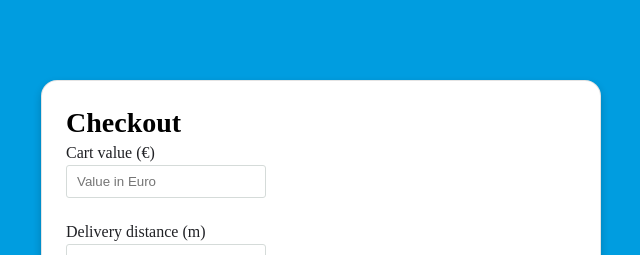
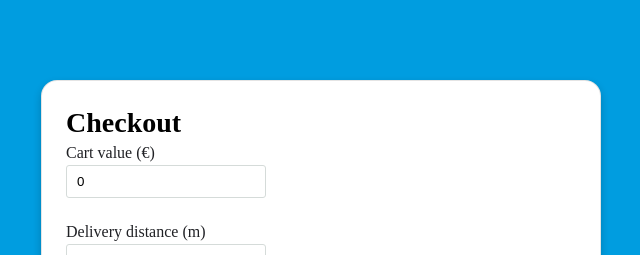
Before and after one commit to alinaincodeland/wolt-delivery-fee-calculator, a React (Create React App) app: page / in a window 1280 px wide. Shown: the top 255 px of the page, without its empty margins (319-959 px from the left). Built offline with nearby package versions, Linux system fonts and the light colour scheme.

Commit message:
Deleted unnecessary files from public folder

```diff
--- a/public/index.html
+++ b/public/index.html
@@ -24,20 +24,9 @@
       work correctly both with client-side routing and a non-root public URL.
       Learn how to configure a non-root public URL by running `npm run build`.
     -->
-    <title>React App</title>
+    <title>Wolt Delivery Fee Calculator</title>
   </head>
   <body>
-    <noscript>You need to enable JavaScript to run this app.</noscript>
     <div id="root"></div>
-    <!--
-      This HTML file is a template.
-      If you open it directly in the browser, you will see an empty page.
-
-      You can add webfonts, meta tags, or analytics to this file.
-      The build step will place the bundled scripts into the <body> tag.
-
-      To begin the development, run `npm start` or `yarn start`.
-      To create a production bundle, use `npm run build` or `yarn build`.
-    -->
   </body>
 </html>
--- a/src/components/DeliveryFeeCalculator.tsx
+++ b/src/components/DeliveryFeeCalculator.tsx
@@ -2,7 +2,7 @@ import React, { useState } from 'react';
 
 const DeliveryFeeCalculator: React.FC = () => {
 
-    const [cartValue, setCartValue] = useState("");
+    const [cartValue, setCartValue] = useState<number>(0);
     const [deliveryDistance, setDeliveryDistance] = useState<number>(0);
     const [amountOfItems, setAmountOfItems] = useState<number>(0);
     const [orderDay, setOrderDay] = useState<Date>(new Date());
@@ -12,7 +12,7 @@ const DeliveryFeeCalculator: React.FC = () => {
 
     const handleCartValue = (e: any) => {
         e.preventDefault();
-        setCartValue(e.target.value)
+        setCartValue(Number(e.target.value))
     }
 
     console.log(cartValue);
```
Also changed, not shown: public/logo192.png (deleted), public/logo512.png (deleted), public/robots.txt (deleted).
